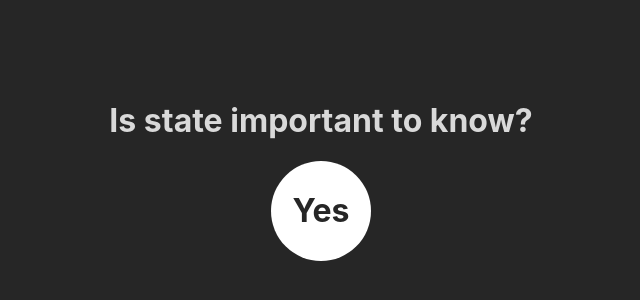
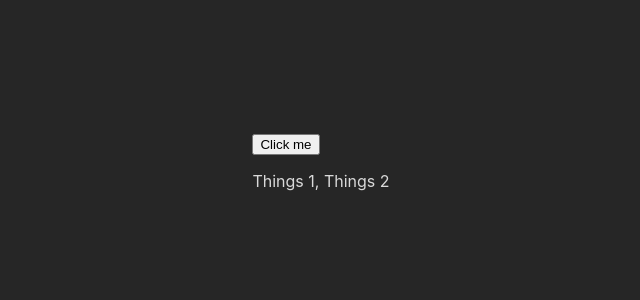
Before and after one commit to 1FarukDev/react-practise, a React (Create React App) app: page / in a window 1280 px wide. Shown: the part 230-530 px from the top of the page, without its empty margins (319-959 px from the left). Built offline with nearby package versions, Linux system fonts and the light colour scheme.

Commit message:
Learnt how to add new items to an existing one using state

```diff
--- a/src/App.js
+++ b/src/App.js
@@ -4,13 +4,17 @@ import "./App.css";
 import Header from "./components/Header";
 import Meme from "./components/meme";
 import State from "./components/state";
+import Counter from "./components/counter";
+import Things from './components/things'
 
 function App() {
   return (
     <div>
       {/* <Header />
       <Meme /> */}
-      <State />
+      {/* <State /> */}
+      {/* <Counter /> */}
+      <Things />
     </div>
   );
 }
--- /dev/null
+++ b/src/components/counter.css
@@ -0,0 +1,60 @@
+/* * {
+    box-sizing: border-box;
+}
+
+body {
+    margin: 0;
+    font-family: 'Inter', sans-serif;
+    background-color: #262626;
+    color: #D9D9D9;
+    padding: 20px;
+    height: 100vh;
+    display: flex;
+    justify-content: center;
+    align-items: center;
+}
+
+.counter {
+    display: flex;
+    align-items: flex-end;
+}
+
+.counter > button {
+    height: 50px;
+    width: 50px;
+    border-radius: 50%;
+    border: none;
+    cursor: pointer;
+    background-color: #737373;
+    color: #D9D9D9;
+    font-size: 1.5rem;
+}
+
+.counter > button:hover {
+    background-color: #404040;
+    color: #D9D9D9;
+}
+
+.counter > button:focus {
+    outline: none;
+}
+
+.counter--count {
+    background-color: white;
+    height: 100px;
+    width: 100px;
+    border-radius: 50%;
+    display: flex;
+    justify-content: center;
+    align-items: center;
+    color: #262626;
+}
+
+.counter--plus {
+    margin-left: -20px;
+}
+
+.counter--minus {
+    margin-right: -20px;
+    z-index: 1;
+} */
--- /dev/null
+++ b/src/components/counter.jsx
@@ -0,0 +1,24 @@
+import React, { useState } from "react"
+import './counter.css'
+export default function Counter() {
+    /**
+     * Challenge: Set up state to track our count (initial value is 0)
+     */
+    const [count, setCount] = useState(0)
+
+    function add(){
+        setCount(prevCount => prevCount + 1 )
+    }
+    function subtract(){
+        setCount(prevCount => prevCount -1 )
+    }
+    return (
+        <div className="counter">
+            <button className="counter--minus" onClick={subtract}>–</button>
+            <div className="counter--count">
+                <h1>{count}</h1>
+            </div>
+            <button className="counter--plus" onClick={add}>+</button>
+        </div>
+    )
+}
--- a/src/components/meme.css
+++ b/src/components/meme.css
@@ -11,3 +11,9 @@ input{
     height: 5vh;
     width: 300px;
 }
+.meme--image{
+  display: flex;
+  justify-content: center;
+  align-items: center;
+  background-color: black;
+}
--- a/src/components/meme.jsx
+++ b/src/components/meme.jsx
@@ -1,17 +1,19 @@
-import React from "react";
+import React, { useState } from "react";
 import "./meme.css";
 import memesData from "../memesData";
-let url;
+
 function Meme() {
+  const [memeImage, setMemeImage] = useState("")
   function getMemeImage() {
     const memeArray = memesData.data.memes;
     const randomNumber = Math.floor(Math.random() * memeArray.length);
-    url = memeArray[randomNumber].url;
-    console.log(url)
+    setMemeImage(memeArray[randomNumber].url)
+    // url = memeArray[randomNumber].url;
+
   }
   return (
     <main>
-      <form className="form">
+      <div className="form">
         <input
         type="text"
         placeholder="Top text"
@@ -21,11 +23,12 @@ function Meme() {
         placeholder="Bottom text"
         className="form--input" />
         <button
-        onClick={getMemeImage}
-        className="form--button">
+        className="form--button"
+        onClick={getMemeImage} >
           Get a new meme image 🖼
         </button>
-      </form>
+      </div>
+      <img src={memeImage} alt="" className="meme--image"/>
     </main>
   );
 }
--- a/src/components/state.jsx
+++ b/src/components/state.jsx
@@ -1,15 +1,24 @@
-import React from "react";
+import React, { useState } from "react";
 import './state.css'
 export default function State(){
-    const [result, setResult] =React.useState("Yes")
+    // const [result, setResult] = React.useState("Yes")
+    // function handleClick(){
+    //     setResult("No")
+    // }
+
+    const [result, setResult] = useState(true)
     function handleClick(){
-        setResult("No")
+        //  answer = result ? true : false
+        setResult(prevState => !prevState )
+
     }
+
+
     return (
         <div className="state">
             <h1 className="state--title">Is state important to know?</h1>
-            <div className="state--value">
-                <h1>{result}</h1>
+            <div className="state--value" onClick={handleClick}>
+                <h1>{result ? "Yes" : "No"}</h1>
             </div>
         </div>
     )
--- a/src/components/style.css
+++ b/src/components/style.css
@@ -57,3 +57,6 @@ main {
     border: none;
     cursor: pointer;
 }
+.meme--image{
+    max-width: 100%;
+  }
--- /dev/null
+++ b/src/components/things.jsx
@@ -0,0 +1,19 @@
+import React, { useState } from "react";
+
+function Things(){
+    const [thingsArray, setThingsArray] = useState(["Things 1, Things 2"])
+    function addItem(){
+        setThingsArray(prevThingsArray => {
+            return [...prevThingsArray, `Things ${thingsArray.length + 1} ,`]
+        })
+    }
+    const thingsElements = thingsArray.map( thing => <p>{thing}</p>)
+    return(
+        <div>
+        <button onClick={addItem}>Click me</button>
+        {thingsElements}
+        </div>
+    )
+}
+
+export default Things;
```
Also changed, not shown: src/README.md, 1 other file (tests, documents, lock files or other folders).
